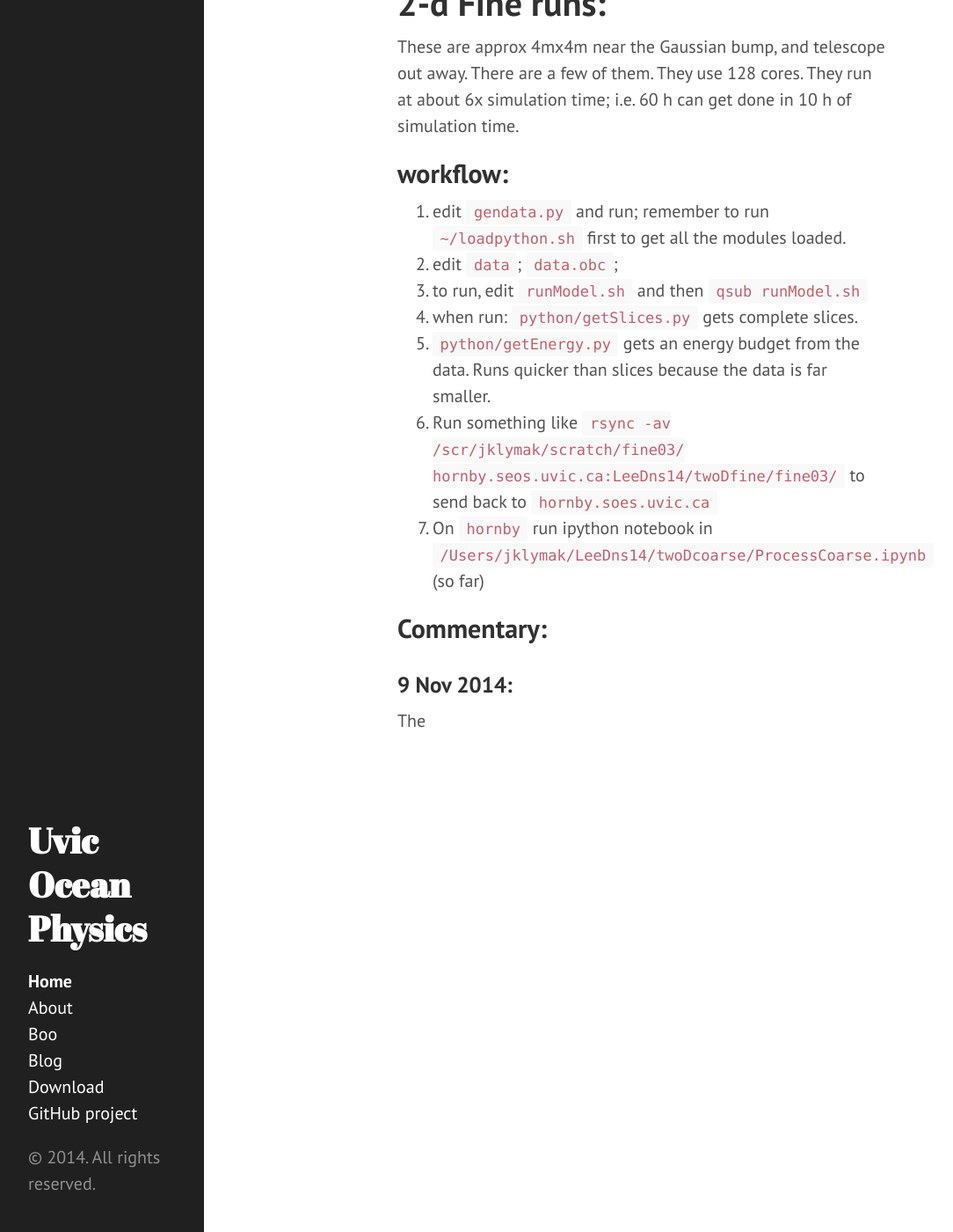
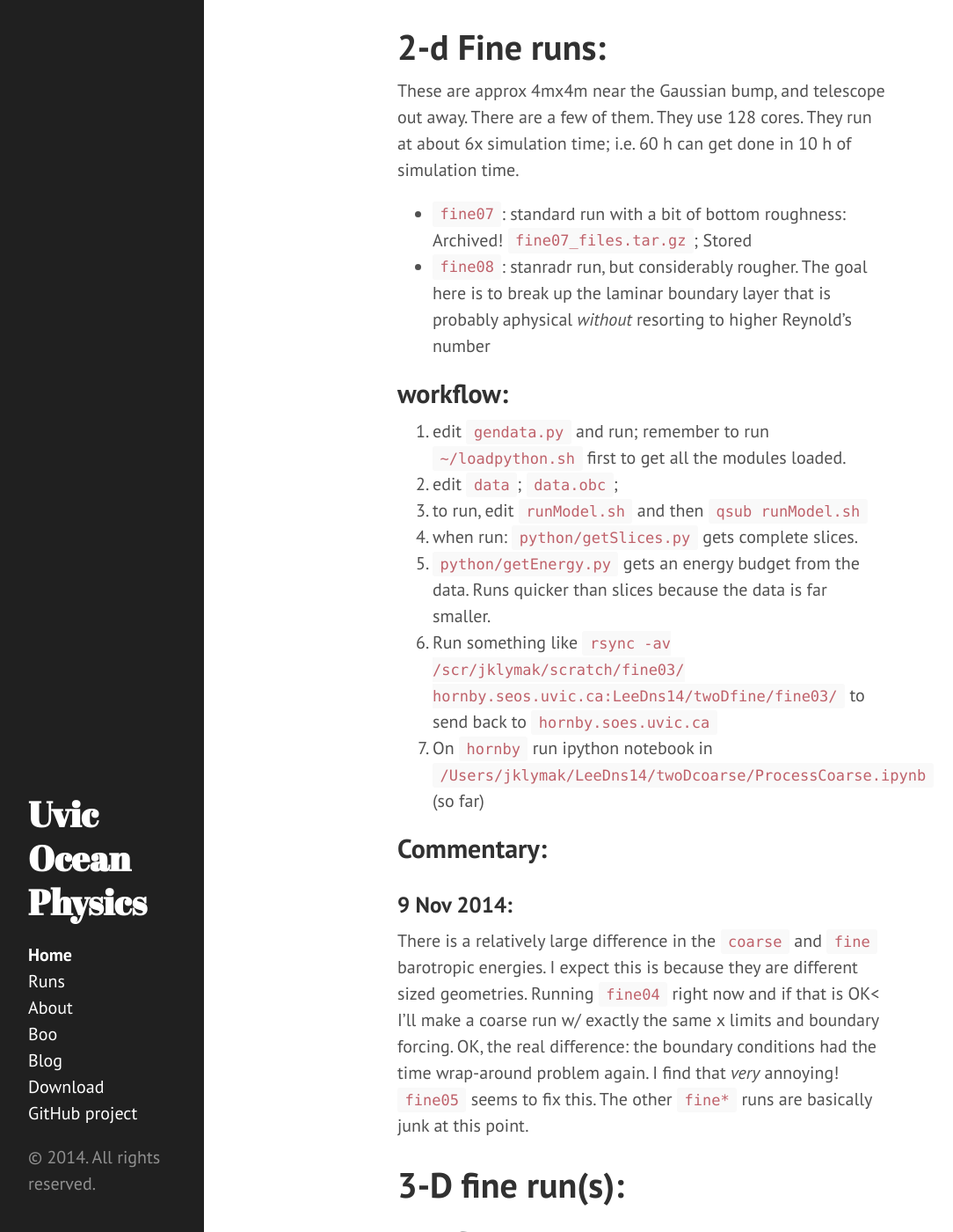
Before and after one commit to jklymak/LeeDns, a Jekyll site: the page built from index.md, in a window 1280 px wide and 1400 px high, scrolled down 246 px. Shown: the whole window at 88% size, without its empty margins (8-1092 px from the left). Built offline with Jekyll 4.4.1, drawn with Linux system fonts in a browser that asks for light colours; Markdown is read by kramdown in place of the engine named in the settings; some of the changed text lies outside the part shown.

Commit message:
Added Runs and a tgz

```diff
--- a/index.md
+++ b/index.md
@@ -6,9 +6,18 @@ title: Home
 # Preamble:
 
 This is all done on `haise.navo.hpc.mil`
+
+[Runs](./Runs.html)
+
+
 # 2-d Fine runs:
 
+
 These are approx 4mx4m near the Gaussian bump, and telescope out away.  There are a few of them.  They use 128 cores.  They run at about 6x simulation time; i.e. 60 h can get done in 10 h of simulation time.
+
+  - `fine07`: standard run with a bit of bottom roughness: Archived! `fine07_files.tar.gz`; Stored
+  - `fine08`: stanradr run, but considerably rougher. The goal here is to break up the laminar boundary layer that is probably aphysical *without* resorting to higher Reynold's number
+
 
 ## workflow:
 
@@ -23,4 +32,10 @@ These are approx 4mx4m near the Gaussian bump, and telescope out away.  There ar
 ## Commentary:
 
 ### 9 Nov 2014:
-The
+There is a relatively large difference in the `coarse` and `fine` barotropic energies.  I expect this is because they are different sized geometries.  Running `fine04` right now and if that is OK< I'll make a coarse run w/ exactly the same x limits and boundary forcing. OK, the real difference: the boundary conditions had the time wrap-around problem again.  I find that *very* annoying!   `fine05` seems to fix this.  The other `fine*` runs are basically junk at this point.
+
+# 3-D fine run(s):
+
+## Workflow
+
+Is as above, but the inital data is taken from `fine07` run.
```
Also changed, not shown: Runs.md (added, +8 -0 lines), 2 other files.
